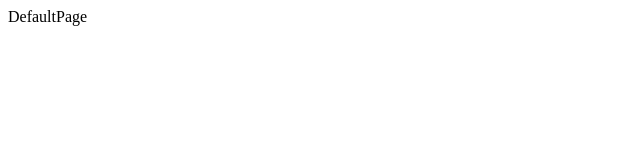
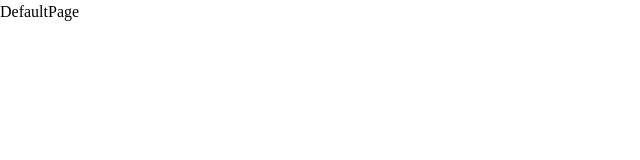
Before and after one commit to unstoppablecyborgs/framegram, a Next.js app: page / in a window 1280 px wide. Shown: the top 160 px of the page, without its empty margins (0-640 px from the left). Built offline with nearby package versions, Linux system fonts and the light colour scheme.

Commit message:
chore: global styles setup

```diff
--- a/app/layout.tsx
+++ b/app/layout.tsx
@@ -1,5 +1,6 @@
-import type { Metadata } from "next";
-import { Geist, Geist_Mono } from "next/font/google";
+import type {Metadata} from "next";
+import {Geist, Geist_Mono} from "next/font/google";
+import '@/app/styles/globals.scss';
 
 const geistSans = Geist({
     variable: "--font-geist-sans",
--- a/src/app/styles/globals.scss
+++ b/src/app/styles/globals.scss
@@ -1,4 +1,4 @@
-@import 'reset';
-@import 'colors';
-@import 'sizes';
-@import 'typography';
+@use './colors';
+@use './typography';
+@use './sizes';
+@use './reset';
--- a/src/app/styles/reset.scss
+++ b/src/app/styles/reset.scss
@@ -27,6 +27,7 @@ blockquote,
 dl,
 dd {
   margin: 0;
+  padding: 0;
 }
 
 /* Выставляем основные настройки по-умолчанию для body */
--- a/src/app/styles/sizes.scss
+++ b/src/app/styles/sizes.scss
@@ -1 +1 @@
-// sizes
+/*sizes*/
--- a/src/app/styles/typography.scss
+++ b/src/app/styles/typography.scss
@@ -1,20 +1,20 @@
 :root {
-  //  --font-family-primary: 'Roboto', sans-serif;
+   /*--font-family-primary: 'Roboto', sans-serif;*/
 
-  // line heights
+   /*line heights*/
   --line-height-s: 16px;
   --line-height-m: 24px;
   --line-height-l: 36px;
 
-  // font sizes
-  --font-size-xs: 0.75rem; // 12px
-  --font-size-s: 0.875rem; // 14px
-  --font-size-m: 1rem; // 16px
-  --font-size-l: 1.125rem; // 18px
-  --font-size-xl: 1.25rem; // 20px
-  --font-size-xxl: 1.625rem; // 26px
+  /*font sizes*/
+  --font-size-xs: 0.75rem;  /*12px*/
+  --font-size-s: 0.875rem; /*14px*/
+  --font-size-m: 1rem;      /*16px*/
+  --font-size-l: 1.125rem; /*18px*/
+  --font-size-xl: 1.25rem; /*20px*/
+  --font-size-xxl: 1.625rem; /*26px*/
 
-  // font weights
+  /*font weights*/
   --font-weight-regular: 400;
   --font-weight-medium: 500;
   --font-weight-semi-bold: 600;
```
Also changed, not shown: src/app/styles/colors.scss (+6 -6 lines). Lines whose indentation alone changed are shown as unchanged.
